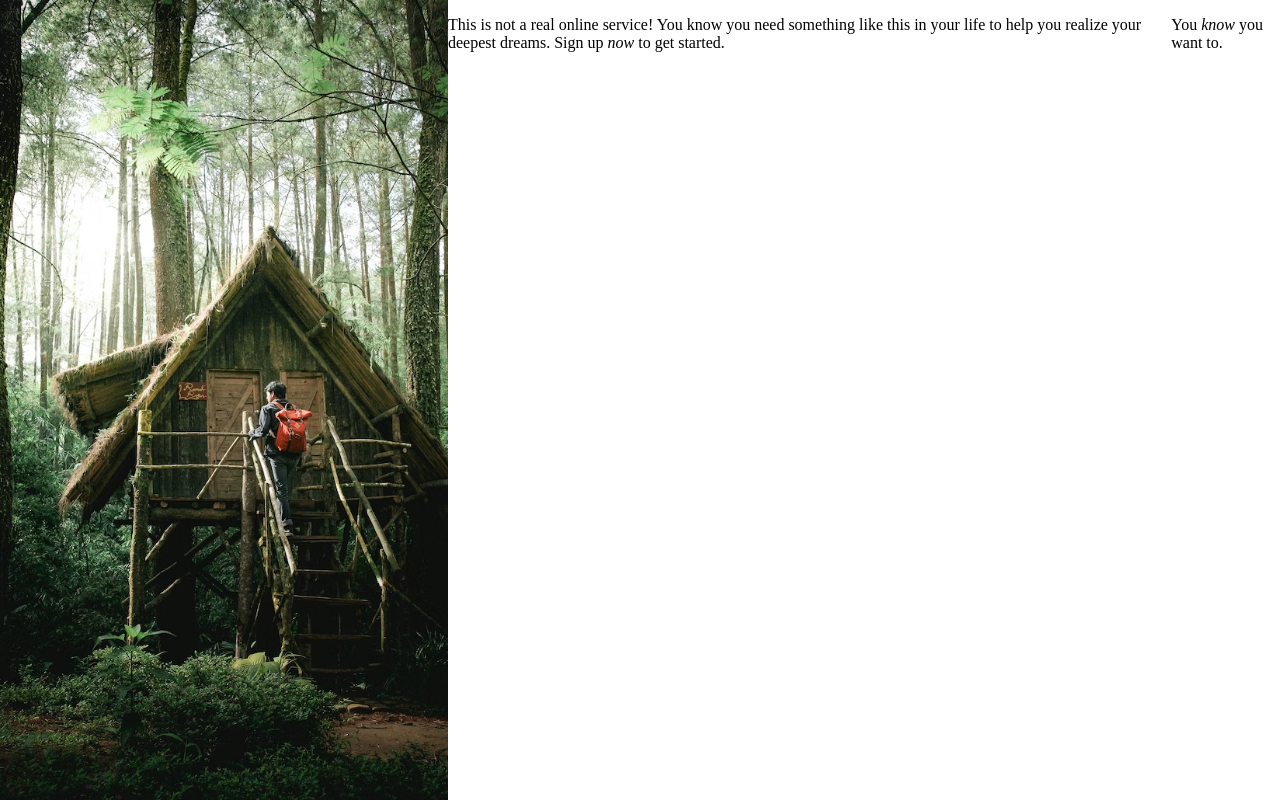
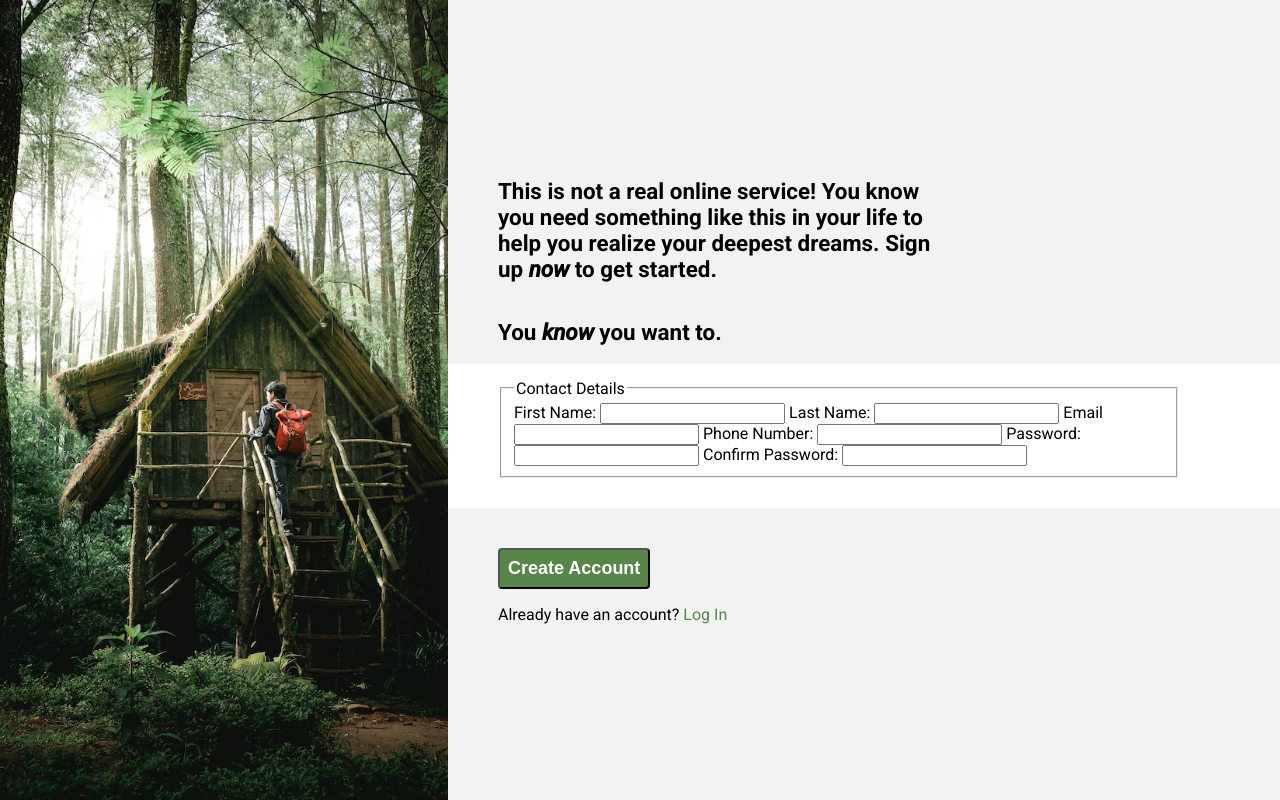
Before and after one commit to Drew-Zim19/sign-up-form, a plain HTML site: page index.html in a window 1280 px wide. Drawn offline with Linux system fonts and the light colour scheme.

Commit message:
Add content structure

```diff
--- a/index.html
+++ b/index.html
@@ -6,12 +6,43 @@
     <title>Monke Bungalows Sign Up</title>
     <link rel="stylesheet" href="./styles.css">
 </head>
+<style>
+    @import url('https://fonts.googleapis.com/css2?family=Roboto:ital,wght@0,100;0,300;0,400;0,500;0,700;1,100;1,300;1,400;1,500&display=swap');
+  </style>
 <body>
     <div class="image-container">
     </div>
-    <p>This is not a real online service! You know you need something like this in your life to help you realize your deepest dreams. Sign up <em>now</em> to get started.</p>
-    <p>&nbsp;</p>
-    <p>You <em>know</em> you want to.</p>
+    <div class="rightSideContainer">
+        <div class="introText">
+                <h2>This is not a real online service! You know you need something like this in your life to help you realize your deepest dreams. Sign up <em>now</em> to get started.
+                <h2>You <em>know</em> you want to.</h2></h2>
+        </div>
+                <span id="formContainer">
+                    <form id="form1">
+                        <fieldset>
+                        <legend>Contact Details</legend>
+                        <label for="first_name">First Name: </label>
+                        <input type="text" id="first_name" name="first_name">
+                        <label for="last_name">Last Name: </label>
+                        <input type="text" id="last_name" name="last_name">
+                        <label for="email">Email</label>
+                        <input type="email" id="email" name="email">
+                        <label for="phone">Phone Number: </label>
+                        <input type="tel" id="phone" name="phone" pattern="[0-9]{3}-[0-9]{3}-[0-9]{4}">
+                        <label for="password">Password: </label>
+                        <input type="password" id="password" name="password">
+                        <label for="confirmPassword">Confirm Password: </label>
+                        <input type="password" id="confirmPassword" name="confirmPassword">
+                        </fieldset>
+                    </form>
+                </span>
+                <span class="bottomSection">
+                    <button class="button">Create Account</button>
+                    <p>Already have an account? <a href="/index.html">Log In</a></p>
+                </span>
+    </div>
+
+
 
     <!--photo by Sasha Kaunas on Unsplash-->
 </body>
--- a/styles.css
+++ b/styles.css
@@ -2,14 +2,63 @@ body{
   display: flex;
   margin: 0;
   padding: 0;
+  font-family: "Roboto", sans-serif;
+  background-color: #f2f2f2;
+
 }
 
 .image-container{
 display: flex;
-flex: 1 0 35%;
+flex: 0 0 35%;
 background-image: url("./images/jungle-home.avif");
 background-repeat: no-repeat;
 background-size: cover;
 background-position: center;
 height: 100vh;
 }
+.introText{
+  display: flex;
+  justify-content: center;
+  flex-direction: column;
+  background-color: #f2f2f2;
+  max-width: 500px;
+}
+.rightSideContainer{
+  display: flex;
+  flex-direction: column;
+  justify-content: center;
+}
+h2{
+  font-size: 22.4px;
+  padding-left: 50px;
+}
+a, a:visited{
+  color: #58854A;
+  text-decoration: none;
+}
+#form1{
+ background-color: white;
+ padding-left: 50px;
+ padding-top: 15px;
+ padding-bottom: 30px;
+ padding-right: 100px;
+}
+#formContainer{
+  background-color: white;
+  display: flex;
+  flex-direction: column;
+}
+.button{
+  background-color: #58854A;
+  color: white;
+  border-radius: 4px;
+  padding: 8px;
+  max-width: 200px;
+  font-weight: 700;
+  font-size: large;
+}
+
+.bottomSection{
+  margin-top: 40px;
+  margin-left: 50px;
+}
```
